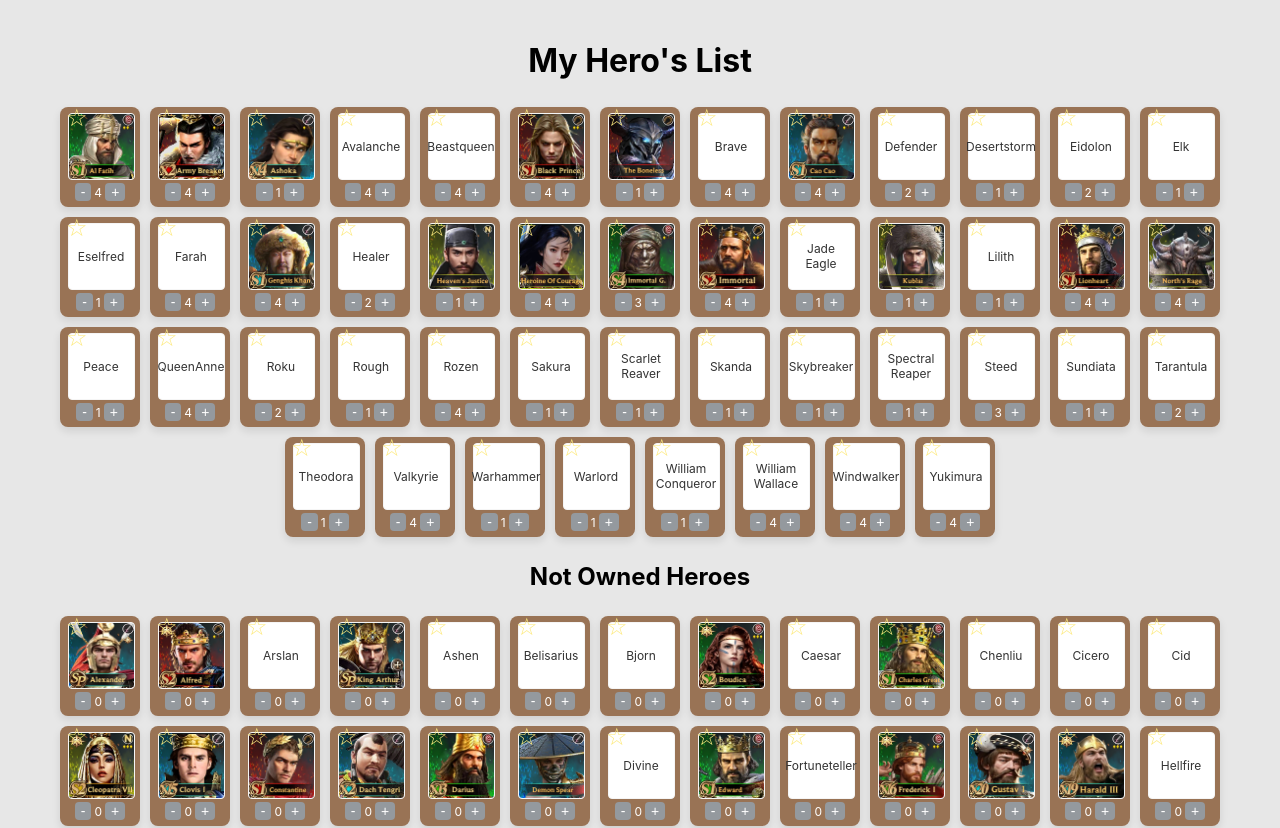
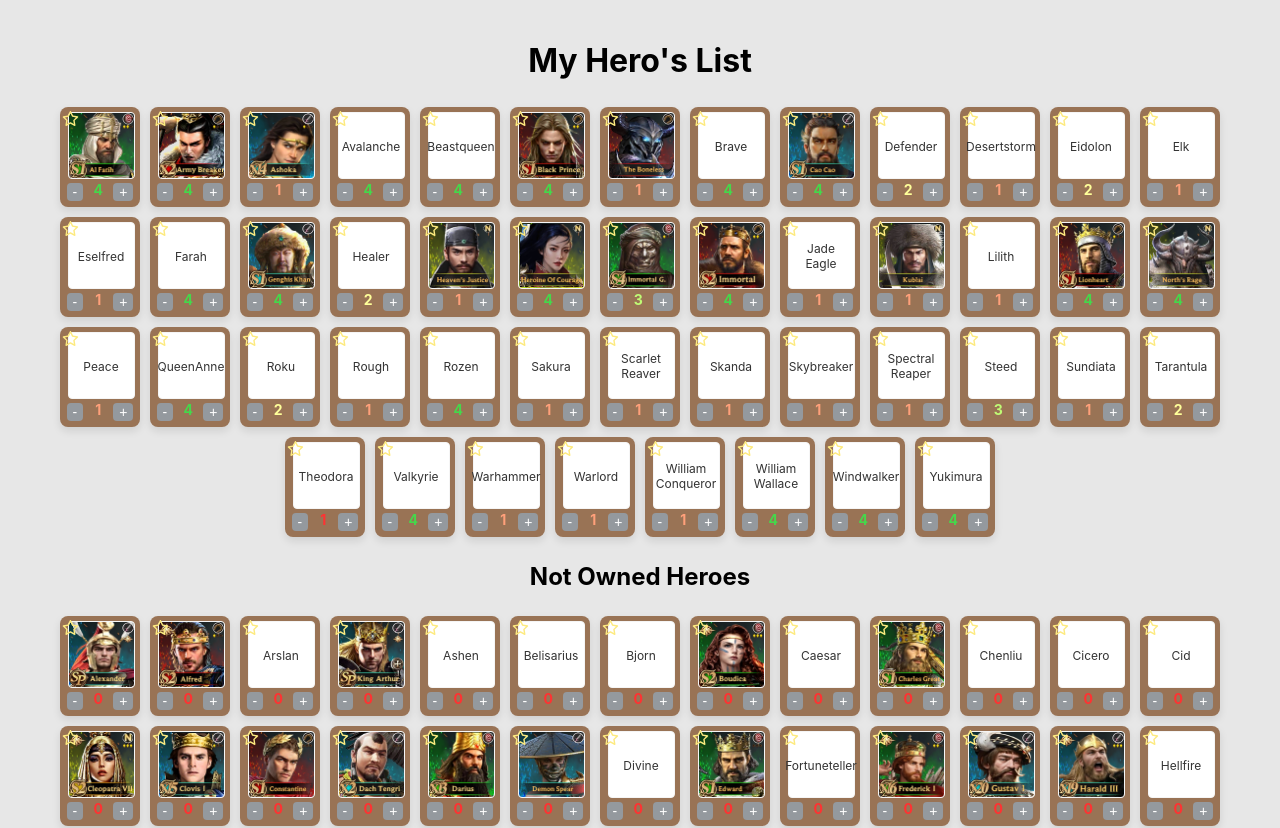
Before and after one commit to TLukeMcDonald/RoC_Hero_Combos, a React (Create React App) app: page / in a window 1280 px wide. Shown: the top 828 px of the page. Built offline with nearby package versions, Linux system fonts and the light colour scheme.

Commit message:
css and layout

```diff
--- a/package.json
+++ b/package.json
@@ -3,6 +3,9 @@
   "version": "0.1.0",
   "private": true,
   "dependencies": {
+    "@fortawesome/free-regular-svg-icons": "^6.6.0",
+    "@fortawesome/free-solid-svg-icons": "^6.6.0",
+    "@fortawesome/react-fontawesome": "^0.2.2",
     "@reduxjs/toolkit": "^2.2.7",
     "@testing-library/jest-dom": "^5.17.0",
     "@testing-library/react": "^13.4.0",
--- a/src/assets/css/HeroTile.css
+++ b/src/assets/css/HeroTile.css
@@ -1,3 +1,4 @@
+/* Container for each hero tile */
 .combo-tile {
   display: flex;
   flex-direction: column;
@@ -14,8 +15,10 @@
   background-position: center; /* Center the background image */
   margin: 5px; /* Margin between tiles */
   text-align: center;
+  position: relative; /* Position relative for the favorite button */
 }
 
+/* Container for the hero image */
 .hero-image {
   width: 65px; /* Width of image container */
   height: 65px; /* Height of image container */
@@ -27,20 +30,41 @@
   border: solid 1px whitesmoke;
 }
 
+/* Text styling for hero name and other text */
 .combo-text {
   font-size: 12px; /* Font size for hero name */
   color: #ffffff; /* Text color */
   text-align: center; /* Center text within the div */
   margin-top: 5px; /* Space between image and name */
+  position: relative; /* For positioning the circle */
 }
 
+/* Container for hero copy display and buttons */
+.hero-copy-display {
+  display: flex;
+  align-items: center;
+  justify-content: center; /* Center align the content */
+  font-size: 14px; /* Font size for the number */
+  font-weight: bold;
+  margin-top: 1px;
+}
+
+.hero-copy-display span {
+  min-width: 30px; /* Minimum width to handle up to 3 characters */
+  width: 30px; /* Fixed width to ensure consistency */
+  text-align: center; /* Center text within the container */
+}
+
+/* Container for quantity controls */
 .quantity-controls {
   display: flex;
   align-items: center;
+  justify-content: center; /* Center the content */
   gap: 5px; /* Space between buttons and text */
   margin-top: 5px; /* Space between hero name and controls */
 }
 
+/* Styling for the buttons to adjust their appearance */
 .quantity-button {
   background: #fff;
   border: none;
@@ -55,7 +79,7 @@
   color: #fff;
 }
 
-
+/* General button styles */
 button {
   background-color: #94999e; /* Primary button color */
   color: white; /* Text color */
@@ -64,7 +88,7 @@ button {
   font-size: 14px; /* Font size */
   cursor: pointer; /* Pointer cursor on hover */
   transition: background-color 0.3s; /* Smooth background color transition */
-  margin: 0 3px; /* Space between buttons and between button and text */
+  margin-top: 5px;
 }
 
 button:hover {
@@ -80,23 +104,28 @@ button:disabled {
   cursor: not-allowed; /* Show not-allowed cursor */
 }
 
-/* Star favorites */
-.combo-tile {
-  position: relative;
-}
-
+/* Styles for the star favorite button */
 .favorite-button {
   position: absolute;
-  top: -4px;
-  left: -3px;
+  top: 3px;
+  left: 2px;
   background-color: transparent;
   border: none;
-  font-size: 24px;
+  font-size: 15px;
   cursor: pointer;
   z-index: 1;
   color: rgb(253, 234, 127);
+  padding: unset;
+  margin: unset;
 }
 
 .favorite-button:hover {
   opacity: 0.8;
 }
+
+/* Text color classes based on percentage */
+.zero { color: #ff3232; } /* Red */
+.quarter { color: #FFA07A; } /* Orange */
+.half { color: #FFFF99; } /* Yellow */
+.threeQuarters { color: #bffb75; } /* Lime */
+.full { color: #45d74b; } /* Green */
--- a/src/components/HeroTile.js
+++ b/src/components/HeroTile.js
@@ -1,24 +1,36 @@
 import React from 'react';
-import { useSelector } from 'react-redux';
+import { useDispatch, useSelector } from 'react-redux';
+import { FontAwesomeIcon } from '@fortawesome/react-fontawesome';
+import { faStar as solidStar } from '@fortawesome/free-solid-svg-icons';
+import { faStar as regularStar } from '@fortawesome/free-regular-svg-icons';
+import { toggleFavorite } from '../redux/myHerosSlice'; // Ensure this action is imported
+import HeroImage from './HeroImage'; // Import the HeroImage component
 import herosData from '../data/herosData.js';
-import HeroImage from './HeroImage'; // Import the HeroImage component
+import { getTextColorClass } from '../utils/helperFunctions'; // Import the helper function
 import './../assets/css/HeroTile.css';
 
 const HeroTile = ({ heroName }) => {
+  const dispatch = useDispatch();
   const myHeros = useSelector(state => state.myHeros);
-
-  // Get hero data from herosData
   const heroData = herosData[heroName] || {};
   const copiesHave = myHeros[heroName] || 0;
   const copiesNeeded = heroData.copiesNeed || 4;
+  const isFavorite = useSelector(state => state.myHeros.favorites[heroName]);
 
-  // Format the display name based on the number of copies
-  const heroDisplayName = `(${copiesHave > copiesNeeded ? `${copiesNeeded}+` : copiesHave})`;
+  const textColorClass = getTextColorClass(copiesHave, copiesNeeded);
+  const heroCopyDisplay = `${copiesHave > copiesNeeded ? `${copiesNeeded}+` : copiesHave}`;
+
+  const handleFavorite = () => {
+    dispatch(toggleFavorite({ heroKey: heroName }));
+  };
 
   return (
     <div className="combo-tile">
-      <HeroImage heroKey={heroName} /> {/* Use heroKey here */}
-      <div className="combo-text">{heroDisplayName}</div>
+      <HeroImage heroKey={heroName} />
+      <button className="favorite-button" onClick={handleFavorite}>
+        <FontAwesomeIcon icon={isFavorite ? solidStar : regularStar} />
+      </button>
+      <div className={`hero-copy-display ${textColorClass}`}>{heroCopyDisplay}</div>
     </div>
   );
 };
--- a/src/components/SelectionTile.js
+++ b/src/components/SelectionTile.js
@@ -1,8 +1,12 @@
 import React from 'react';
 import { useDispatch, useSelector } from 'react-redux';
 import { addHero, removeHero, toggleFavorite } from '../redux/myHerosSlice';
-import HeroImage from './HeroImage'; // Import the HeroImage component
+import HeroImage from './HeroImage';
+import { FontAwesomeIcon } from '@fortawesome/react-fontawesome';
+import { faStar as solidStar } from '@fortawesome/free-solid-svg-icons';
+import { faStar as regularStar } from '@fortawesome/free-regular-svg-icons';
 import herosData from '../data/herosData.js';
+import { getTextColorClass } from '../utils/helperFunctions';
 import './../assets/css/HeroTile.css';
 
 const SelectionTile = ({ heroKey }) => {
@@ -11,6 +15,9 @@ const SelectionTile = ({ heroKey }) => {
   const heroData = herosData[heroKey] || {};
   const copiesNeeded = heroData.copiesNeed || 4;
   const isFavorite = useSelector((state) => state.myHeros.favorites[heroKey]);
+
+  const textColorClass = getTextColorClass(copiesHave, copiesNeeded);
+  const heroCopyDisplay = `${copiesHave > copiesNeeded ? `${copiesNeeded}+` : copiesHave}`;
 
   const handleAdd = () => {
     dispatch(addHero({ heroKey }));
@@ -28,11 +35,11 @@ const SelectionTile = ({ heroKey }) => {
     <div className="combo-tile">
       <HeroImage heroKey={heroKey} />
       <button className="favorite-button" onClick={handleFavorite}>
-        {isFavorite ? '★' : '☆'}
+        <FontAwesomeIcon icon={isFavorite ? solidStar : regularStar} />
       </button>
-      <div className="combo-text">
+      <div className="hero-copy-display">
         <button onClick={handleRemove} className="counter-button">-</button>
-        {copiesHave > copiesNeeded ? `${copiesNeeded}+` : copiesHave}
+        <span className={textColorClass}>{heroCopyDisplay}</span>
         <button onClick={handleAdd} className="counter-button">+</button>
       </div>
     </div>
--- a/src/data/herosData.js
+++ b/src/data/herosData.js
@@ -4,7 +4,7 @@ import { TROOPTYPE } from './typeConstants';
 const herosData = {
     [HEROES.ALEXANDER]: {"name": "Alexander", "type": TROOPTYPE.F, "copiesNeed": 34, "paid": "Y", pictureLink: "ALEXANDER.jpg" },
     [HEROES.ALFAITH]: {"name": "AlFaith", "type": TROOPTYPE.A, "copiesNeed": 4, "paid": "N", pictureLink: "ALFAITH.jpg" },
-    [HEROES.ALFRED]: {"name": "Alfred", "type": TROOPTYPE.C, "copiesNeed":4, "paid": "N", pictureLink: "ALFRED.jpg" },
+    [HEROES.ALFRED]: {"name": "Alfred", "type": TROOPTYPE.C, "copiesNeed":34, "paid": "Y", pictureLink: "ALFRED.jpg" },
     [HEROES.ARMY_BREAKER]: {"name": "Army Breaker", "type": TROOPTYPE.C, "copiesNeed":4, "paid": "N", pictureLink: "ArmyBreaker.jpg" },
     [HEROES.ARSLAN]: {"name": "Arslan", "type": TROOPTYPE.C, "copiesNeed":4, "paid": "N", pictureLink: "ARSLAN.jpg" },
     [HEROES.ARTHUR]: {"name": "Arthur", "type": TROOPTYPE.C, "copiesNeed":34, "paid": "Y", pictureLink: "ARTHUR.jpg" },
--- a/src/utils/helperFunctions.js
+++ b/src/utils/helperFunctions.js
@@ -15,3 +15,17 @@ export const filterPartialCombos = (combosData, myHeros) => {
     combo.heros.some(heroKey => myHeros[heroKey])
   );
 };
+
+
+// Other helpers
+export const getTextColorClass = (copiesHave, copiesNeeded) => {
+  if (copiesNeeded === 0) return 'zero'; // Handle division by zero
+
+  const percentage = copiesHave / copiesNeeded;
+
+  return percentage < 0.25 ? 'zero' :
+    percentage < 0.50 ? 'quarter' :
+    percentage < 0.75 ? 'half' :
+    percentage < 1.00 ? 'threeQuarters' :
+    'full';
+};
```
Also changed, not shown: 1 other file (tests, documents, lock files or other folders). Lines whose indentation alone changed are shown as unchanged.
